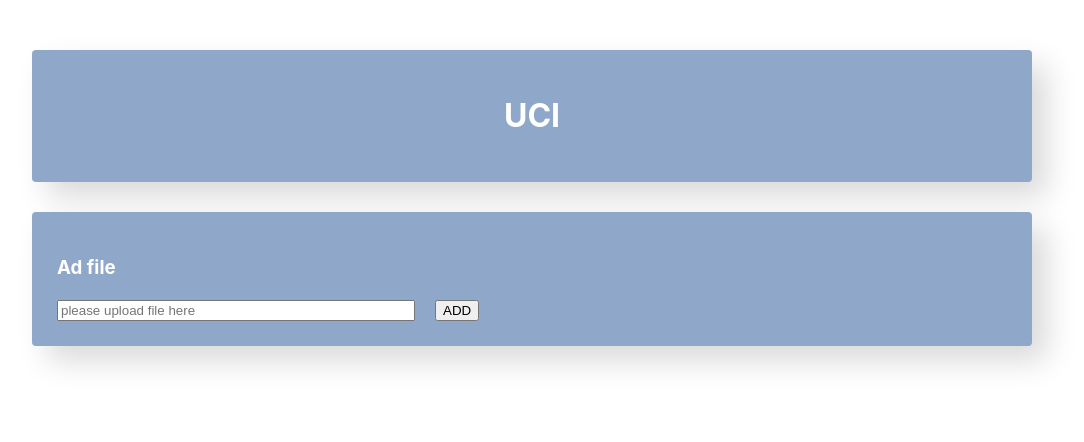
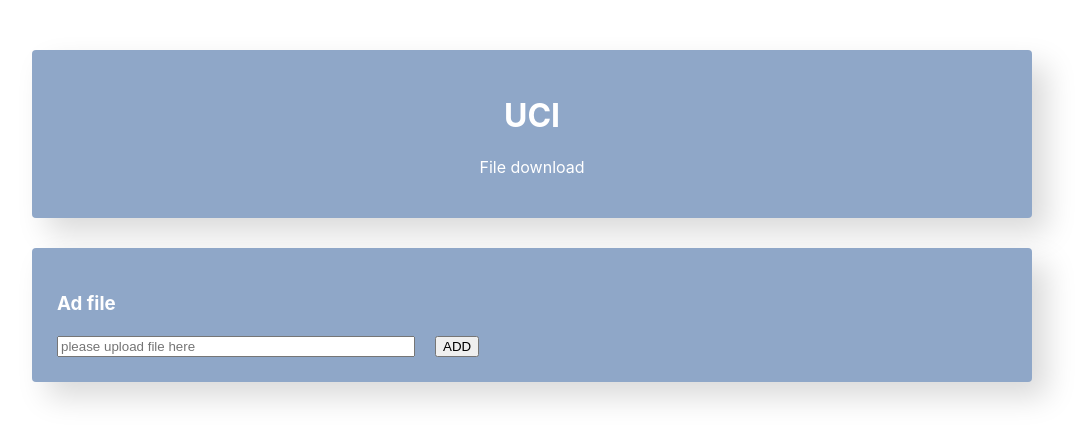
Before and after one commit to KaterynaHruvman/react-test, a React (Create React App) app: page / in a window 1280 px wide. Shown: the top 442 px of the page, without its empty margins (108-1192 px from the left). Built offline with nearby package versions, Linux system fonts and the light colour scheme.

Commit message:
new commit
create form to add file

```diff
--- a/package.json
+++ b/package.json
@@ -1,5 +1,5 @@
 {
-  "name": "employees",
+  "name": "react-test",
   "version": "0.1.0",
   "private": true,
   "dependencies": {
--- /dev/null
+++ b/src/App/App.js
@@ -0,0 +1,16 @@
+import React from "react";
+import Header from "../components/Header";
+import AddForm from "../components/AddForm";
+
+import "./App.css";
+
+function App() {
+  return (
+    <div className="app">
+      <Header />
+      <AddForm />
+    </div>
+  );
+}
+
+export default App;
--- a/src/components/add-form/add-form.jsx
+++ b/src/components/AddForm/Addform.jsx
@@ -1,4 +1,4 @@
-import "../add-form/add-form.css";
+import "./add-form.css";
 
 const AddForm = () => {
   return (
--- /dev/null
+++ b/src/components/AddForm/index.js
@@ -0,0 +1 @@
+export { default } from "./Addform.jsx";
--- /dev/null
+++ b/src/components/Header/index.js
@@ -0,0 +1 @@
+export { default } from "./Header.jsx";
--- a/src/components/app/app.jsx
+++ /dev/null
@@ -1,16 +0,0 @@
-import Header from "../header/header";
-
-import AddForm from "../add-form/add-form";
-
-import "./app.css";
-
-function App() {
-  return (
-    <div className="app">
-      <Header />
-      <AddForm />
-    </div>
-  );
-}
-
-export default App;
--- a/src/components/header/header.css
+++ b/src/components/header/header.css
@@ -8,3 +8,6 @@
 .title {
   text-align: center;
 }
+.description {
+  text-align: center;
+}
--- a/src/components/header/header.jsx
+++ b/src/components/header/header.jsx
@@ -4,6 +4,7 @@ const Header = () => {
   return (
     <div className="header-container">
       <h1 className="title">UCI</h1>
+      <p className="description"> File download</p>
     </div>
   );
 };
```
Also changed, not shown: src/components/upload-input/Uploadinput.jsx (added, +17 -0 lines), src/index.js (+5 -5 lines), src/App/App.css (renamed from src/components/app/app.css), src/components/AddForm/add-form.css (renamed from src/components/add-form/add-form.css).
